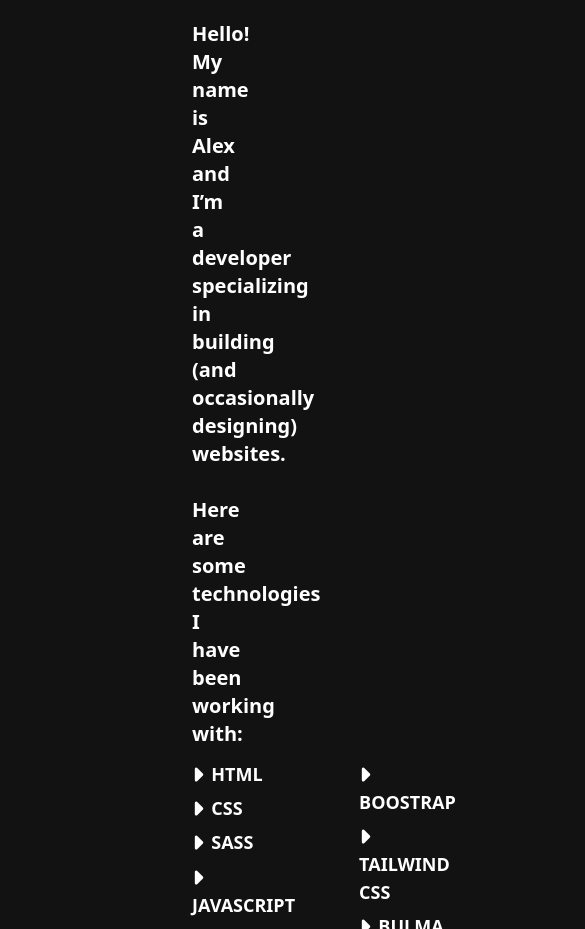
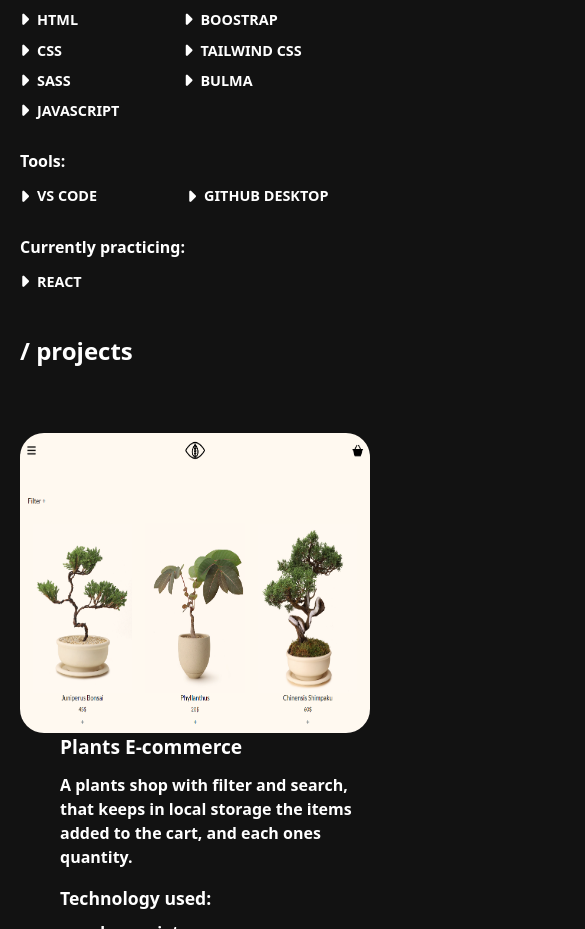
Before and after one commit to Munteanu01/Portfolio, a website: page src/index.html in a window 390 px wide. Shown: the part 1071-2000 px from the top of the page, 585 px wide, since content can reach past the window. Drawn offline with Linux system fonts and the light colour scheme.

Commit message:
about responsive

```diff
--- a/src/index.html
+++ b/src/index.html
@@ -10,47 +10,47 @@
     <title>Portfolio</title>
 </head>
 <body class="bg-[#121212] text-[#FFFFFF]">
-    <section class="h-[100vh] pt-[25vh] xl:mx-48 lg:mx-32 md:mx-24">
-        <div class="flex justify-between  mx-5">
+    <section class="h-[100vh] pt-[25vh] 2xl:mx-48 lg:mx-32 md:mx-24 mx-5">
+        <div class="flex justify-between">
             <h1 class="font-bold xl:text-[6rem] lg:text-[4rem] text-[2rem] my-auto lg:leading-[7rem] leading-[40px]">I am <span class="rgbEffect">building</span><br class="hidden lg:flex"> things.</h1>
             <img class="xl:w-52 lg:w-44 w-28 object-contain" src="./img/My_Peep.png" alt="">
         </div>
-        <p class="font-semibold xl:text-xl mt-16 mx-7">Munteanu Alexandru/<br class="flex md:hidden">Front-End Developer/<br class="flex md:hidden"><a id="resumeLink" href="">Resume<i class="opacity-0 fa-sharp fa-solid fa-chevron-right fa-xs relative top-[1.5px] left-[1px]"></i></a></p>
+        <p class="font-semibold xl:text-xl md:text-lg mt-16">Munteanu Alexandru/<br class="flex md:hidden">Front-End Developer/<br class="flex md:hidden"><a id="resumeLink" href="">Resume<i class="opacity-0 fa-sharp fa-solid fa-chevron-right fa-xs relative top-[1.5px] left-[1px]"></i></a></p>
     </section>
-    <section id="about" class="mx-48">
-        <h1 class="text-[46px] font-bold pb-10">/ about me</h1>
-        <p class="font-semibold text-xl">Hello! My name is Alex and  I’m a developer specializing in building (and occasionally designing) websites.</p>
-        <p class="font-semibold text-xl pt-7">Here are some technologies I have been working with:</p>
+    <section id="about" class=" 2xl:mx-48 lg:mx-32 md:mx-24 mx-5">
+        <h1 class="xl:text-[46px] lg:text-[2rem] md:text-[1.7rem] text-[1.5rem] font-bold pb-10">/ about me</h1>
+        <p class="font-semibold xl:text-xl md:text-lg">Hello! My name is Alex and  I’m a developer specializing in building (and occasionally designing) websites.</p>
+        <p class="font-semibold xl:text-xl md:text-lg pt-7">Here are some technologies I have been working with:</p>
         <div class="flex">
-            <ul class="font-semibold text-lg pt-3 pr-16">
+            <ul class="font-semibold xl:text-xl md:text-base text-[0.9rem] pt-3 pr-16">
                 <li><i class="fa-solid fa-caret-right fa-lg pr-2 pt-1"></i>HTML</li>
                 <li><i class="fa-solid fa-caret-right fa-lg pr-2 pt-5"></i>CSS</li>
                 <li><i class="fa-solid fa-caret-right fa-lg pr-2 pt-5"></i>SASS</li>
                 <li><i class="fa-solid fa-caret-right fa-lg pr-2 pt-5"></i>JAVASCRIPT</li>
             </ul>
-            <ul class="font-semibold text-lg pt-3">
+            <ul class="font-semibold xl:text-xl md:text-base text-[0.9rem] pt-3">
                 <li><i class="fa-solid fa-caret-right fa-lg pr-2 pt-1"></i>BOOSTRAP</li>
                 <li><i class="fa-solid fa-caret-right fa-lg pr-2 pt-5"></i>TAILWIND CSS</li>
                 <li><i class="fa-solid fa-caret-right fa-lg pr-2 pt-5"></i>BULMA</li>
             </ul>
         </div>
-        <p class="font-semibold text-xl pt-7">Tools:</p>
+        <p class="font-semibold xl:text-xl md:text-lg pt-7">Tools:</p>
         <div class="flex">
-            <ul class="font-semibold text-lg pr-[90px] pt-3"><li><i class="fa-solid fa-caret-right fa-lg pr-2 pt-1"></i>VS CODE</li></ul>
-            <ul class="font-semibold text-lg pt-3"><li><i class="fa-solid fa-caret-right fa-lg pr-2 pt-1"></i>GITHUB DESKTOP</li></ul>
+            <ul class="font-semibold xl:text-xl md:text-base text-[0.9rem] pr-[90px] pt-3"><li><i class="fa-solid fa-caret-right fa-lg pr-2 pt-1"></i>VS CODE</li></ul>
+            <ul class="font-semibold xl:text-xl md:text-base text-[0.9rem] pt-3"><li><i class="fa-solid fa-caret-right fa-lg pr-2 pt-1"></i>GITHUB DESKTOP</li></ul>
         </div>
-        <p class="font-semibold text-xl pt-7">Currently practicing:</p>
-            <ul class="font-semibold text-lg pr-[90px] pt-3"><li><i class="fa-solid fa-caret-right fa-lg pr-2"></i>REACT</li></ul>
+        <p class="font-semibold xl:text-xl md:text-lg  pt-7">Currently practicing:</p>
+            <ul class="font-semibold xl:text-xl md:text-base text-[0.9rem] pr-[90px] pt-3"><li><i class="fa-solid fa-caret-right fa-lg pr-2"></i>REACT</li></ul>
     </section>
-    <section id="projects" class="mx-48">
-        <h1 class="text-[46px] font-bold pb-16  pt-10">/ projects</h1>
+    <section id="projects" class="2xl:mx-48 lg:mx-32 md:mx-24 mx-5">
+        <h1 class="xl:text-[46px] lg:text-[2rem] md:text-[1.7rem] text-[1.5rem] font-bold pb-16  pt-10">/ projects</h1>
 
-        <div class="flex">
-            <img class="rounded-3xl w-[675px] h-[450px]" src="./img/Screenshot 2022-11-07 091303.png" alt="">
-                <div class="pl-20">
-                <h2 class="font-bold text-[1.6rem]">Plants E-commerce</h2>
+        <div class="lg:flex">
+            <img class="rounded-3xl flex my-auto  2xl:w-[675px] 2xl:h-[450px] xl:w-[600px] xl:h-[400px] w-[400px] h-[300px]" src="./img/Screenshot 2022-11-07 091303.png" alt="">
+                <div class="xl:pl-20 pl-10 max-w-2xl">
+                <h2 class="font-bold xl:text-[1.6rem] text-[1.2rem]">Plants E-commerce</h2>
                 <p  class="font-semibold pt-3">A plants shop with filter and search, that keeps in local storage the items added to the cart, and each ones quantity.</p>
-                <h2 class="font-bold text-[1.6rem] pt-4">Technology used:</h2>
+                <h2 class="font-bold xl:text-[1.6rem] text-[1.1rem] pt-4">Technology used:</h2>
                 <ul class="font-semibold list-disc pl-10 pt-2 mb-6">
                     <li>Javascript</li>
                     <li>Scroll Reveal</li>
@@ -67,7 +67,7 @@
     </section>
 
     <section id="connect" class="mx-48 pb-16 h-screen">
-        <h1 class="text-[46px] font-bold text-center pb-16 pt-[30vh]">/ connect-with-me</h1>
+        <h1 class="xl:text-[46px] lg:text-[2rem] md:text-[1.7rem] text-[1.5rem] font-bold text-center pb-16 pt-[30vh]">/ connect-with-me</h1>
         <div class="justify-between flex w-[400px] mx-auto">
             <a href="" class="text-lg font-semibold">Resume</a>
 
@@ -77,7 +77,7 @@
             <a href=""><i class="fa-solid fa-envelope fa-2xl pt-3"></i></a>
         </div>
     </section>
-    <div class="font-semibold fixed bottom-12 right-0 text-end mt-16 mx-12 menuLinks leading-[2.05rem]">
+    <div class="font-semibold fixed bottom-12 right-0 text-end mt-16 mx-12 menuLinks leading-[2.05rem] invisible 2xl:visible">
         <a href="#about"><span>/</span>about</a><br>
         <a href="#projects"><span>/</span>projects</a><br>
         <a href="#connect"><span>/</span>connect-with-me</a><br>
--- a/src/input.css
+++ b/src/input.css
@@ -1,6 +1,10 @@
 @tailwind base;
 @tailwind components;
 @tailwind utilities;
+html, body {
+    max-width: 100%;
+    overflow-x: hidden;
+}
 ::-webkit-scrollbar{
     width: 5px;
 }
```
Also changed, not shown: dist/output.css.
